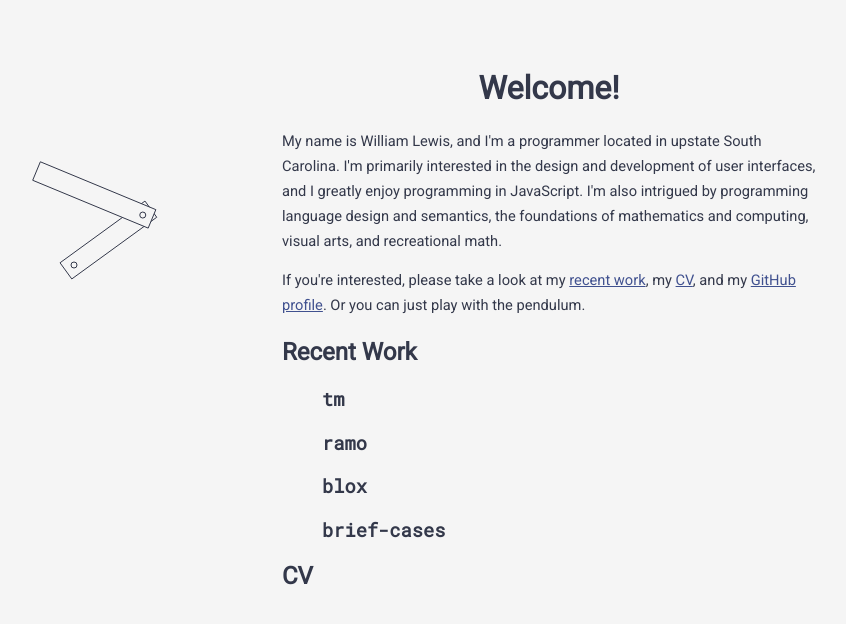
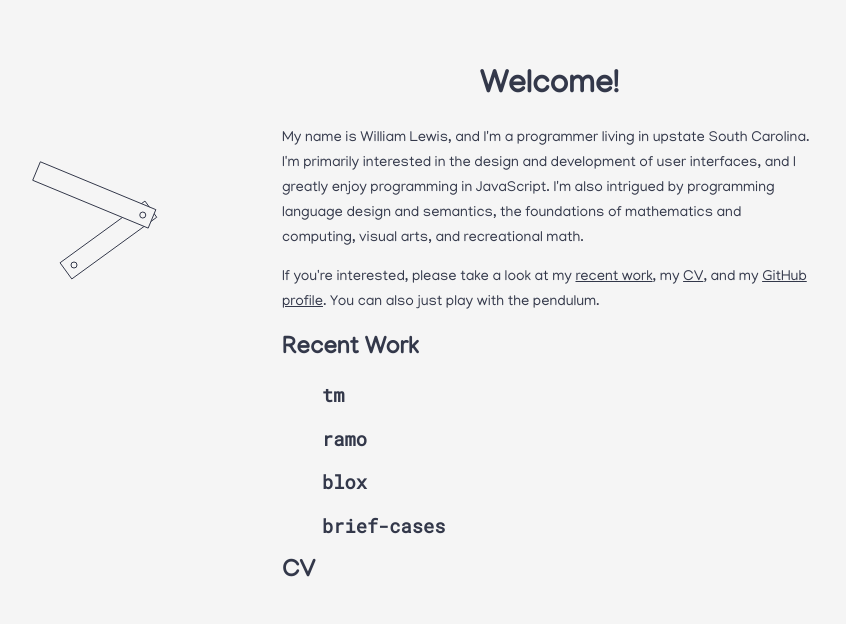
Before and after one commit to wjlewis/wjlewis.github.io, a React (Create React App) app: page / in a window 1280 px wide. Shown: the top 624 px of the page, without its empty margins (291-1137 px from the left). Built offline with nearby package versions, Linux system fonts and the light colour scheme.

Commit message:
Rework fonts and colors

```diff
--- a/public/index.html
+++ b/public/index.html
@@ -4,7 +4,7 @@
     <meta charset="utf-8" />
     <meta name="viewport" content="width=device-width, initial-scale=1" />
     <title>William Lewis</title>
-    <link rel="stylesheet" href="https://fonts.googleapis.com/css?family=Roboto|Roboto+Mono|Bad+Script&display=swap" />
+    <link rel="stylesheet" href="https://fonts.googleapis.com/css?family=Manjari|Roboto+Mono|Bad+Script&display=swap" />
     <link rel="stylesheet" href="%PUBLIC_URL%/main.css" />
   </head>
   <body>
@@ -17,7 +17,7 @@
         <h1>Welcome!</h1>
         <section id="intro">
           <p>
-            My name is William Lewis, and I'm a programmer located in upstate
+            My name is William Lewis, and I'm a programmer living in upstate
             South Carolina. I'm primarily interested in the design and
             development of user interfaces, and I greatly enjoy programming in
             JavaScript. I'm also intrigued by programming language design and
@@ -29,7 +29,7 @@
             <a href="#recent-work">recent work</a>, my
             <a href="#cv">CV</a>, and my
             <a href="https://github.com/wjlewis" target="_blank">GitHub
-            profile</a>. Or you can just play with the pendulum.
+            profile</a>. You can also just play with the pendulum.
           </p>
         </section>
 
--- a/public/main.css
+++ b/public/main.css
@@ -4,14 +4,13 @@
   --content-width: calc(var(--pendulum-width) + var(--info-width));
   --content-height: 90%;
 
-  --main-font: 'Roboto', sans-serif;
+  --main-font: 'Manjari', sans-serif;
   --code-font: 'Roboto Mono', monospace;
   --script-font: 'Bad Script', cursive;
 
   --bg: #f5f5f5;
   --primary: #33384a;
-  --secondary: #40518f;
-  --tertiary: #4b68d1;
+  --secondary: #6742d6;
 }
 
 /*
@@ -66,11 +65,11 @@ p {
 }
 
 a {
-  color: var(--secondary);
+  color: var(--primary);
 }
 
 a:hover {
-  color: var(--tertiary);
+  color: var(--secondary);
 }
 
 li {
```
